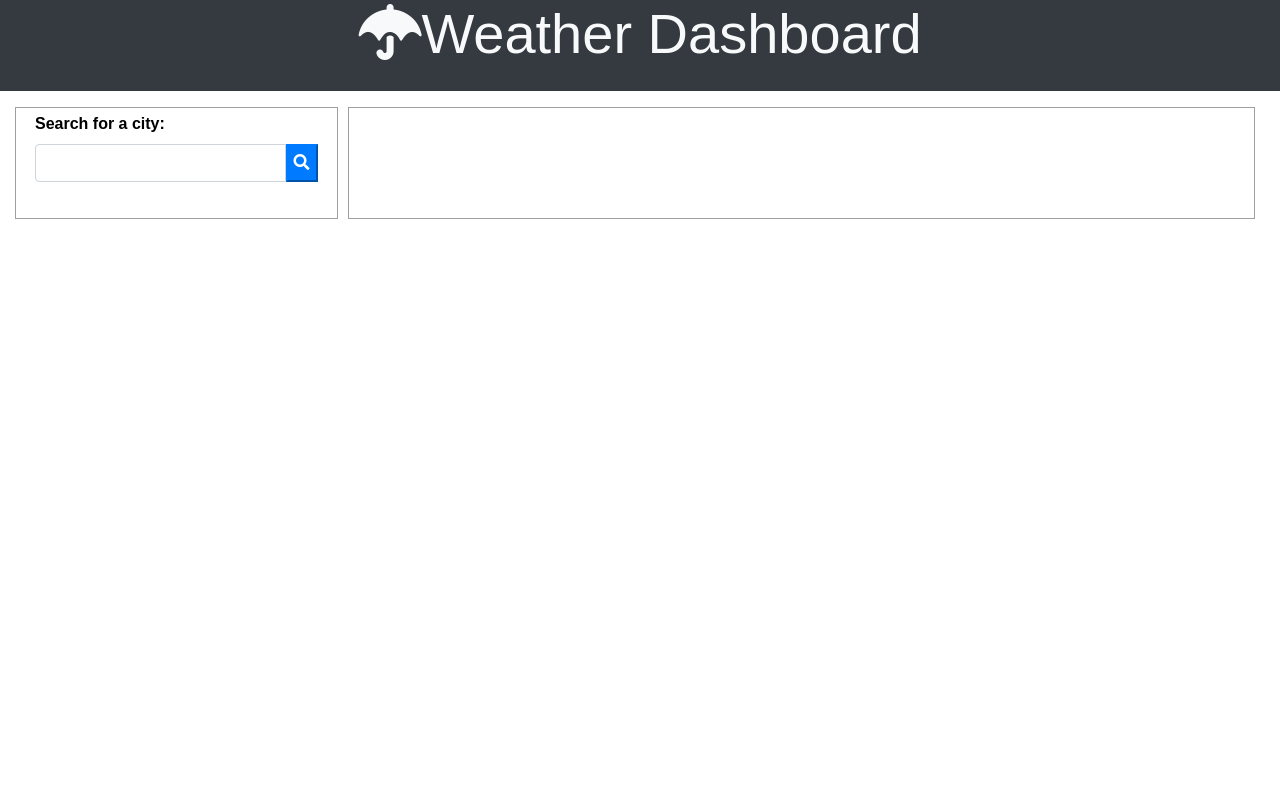
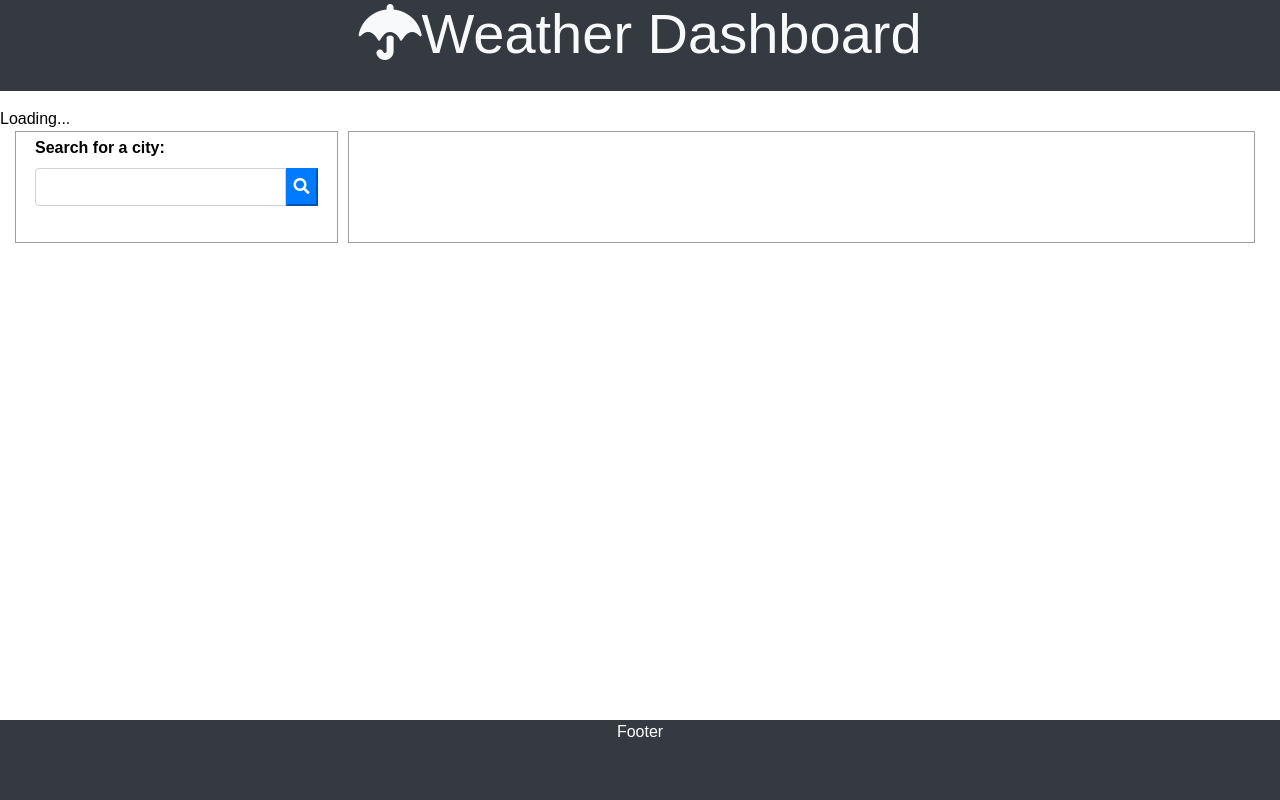
Before and after one commit to agomez99/Weather-Dashboard, a PHP site: page / in a window 1280 px wide. Run offline with PHP 8.4, Linux system fonts and the light colour scheme; some libraries are stand-ins or nearby versions.

Commit message:
added footer and radar api for location

```diff
--- a/index.html
+++ b/index.html
@@ -5,6 +5,8 @@
    <meta charset="UTF-8" />
    <meta name="viewport" content="width=device-width, initial-scale=1.0" />
    <title>Weather Dashboard</title>
+   <script src="https://js.radar.io/v3/radar.min.js"></script>
+
    <link rel="shortcut icon" type="image/jpg" href="weather.ico"/>
    <script src="https://ajax.googleapis.com/ajax/libs/jquery/3.4.1/jquery.min.js"></script>
    <!-- Latest compiled and minified CSS -->
@@ -27,6 +29,12 @@
          </div>
       </header>
       <main>
+         <div>
+            <div id="country">
+               Loading...
+             </div>
+         </div>
+      </div>
          <div class="row" >
             <div class=" col-sm-6   col-lg-3 " id="search-div">
                <div class="form-group  p-1" >
@@ -51,10 +59,31 @@
                   </div>
                </div>
             </div>
-         </div>
-         <!-- end of row 1 -->
+
+         <div class="footer">
+            <p>Footer</p>
+          </div>
+
       </main>
    </div>
+   <script type="text/javascript">
+      Radar.initialize("prj_test_pk_7d4f532aae6224d0a5aee517baaf6ba19a50190f");
+
+      Radar.ipGeocode(function(err, result) {
+        if (err) {
+          console.error(err);
+
+          return;
+        }
+
+        if (result && result.address) {
+          console.log(result.address);
+
+          document.getElementById("country").innerHTML = "<h4>"+ "Your current city is " +
+            result.address.city + ", " + result.address.state + " " +  result.address.countryCode ;
+        }
+      });
+    </script>
    <script src="https://cdnjs.cloudflare.com/ajax/libs/moment.js/2.24.0/moment.min.js"></script>
    <script src="https://code.jquery.com/jquery-3.4.1.min.js"></script>
    <script src="https://cdnjs.cloudflare.com/ajax/libs/moment.js/2.24.0/moment.min.js"></script>
--- a/style.css
+++ b/style.css
@@ -3,7 +3,23 @@ body {
   background-color: white;
   text-align: left;
   font-family: Arial, Helvetica, sans-serif;
+  height:100%;
 
+}
+.footer {
+  position: fixed;
+  left: 0;
+  bottom: 0;
+  width: 100%;
+  height:10%;
+  margin-top: 100px;
+  background-color: #343a40;
+  color: white;
+  text-align: center;
+}
+
+html{
+  height: 100%;
 }
 h2{
 font-size: 20px;
@@ -67,7 +83,7 @@ font-size: 20px;
     color:white;
     text-align: center;
     background-color: blue;
-    width:10em;
+    width:5em;
     height:10em;
     white-space: nowrap;
 }
--- a/weather.js
+++ b/weather.js
@@ -66,13 +66,12 @@ $(document).ready(() => {
       for (let i = 4; i < extendedResponse.list.length; i += 8) {
         $("#forecastExtendedContainer").append(
           $("<div>")
-            .addClass("col card bg-primary m-1 p-1")
+            .addClass("col card bg-primary m-2 p-2")
             .append(
               $("<h4>").text(
                 moment.unix(extendedResponse.list[i].dt).format("M/DD/YYYY")
               )
             )
-
             .append(
               $("<img>").attr(
                 "src",
```
Also changed, not shown: package-lock.json (added), 1 other file.
